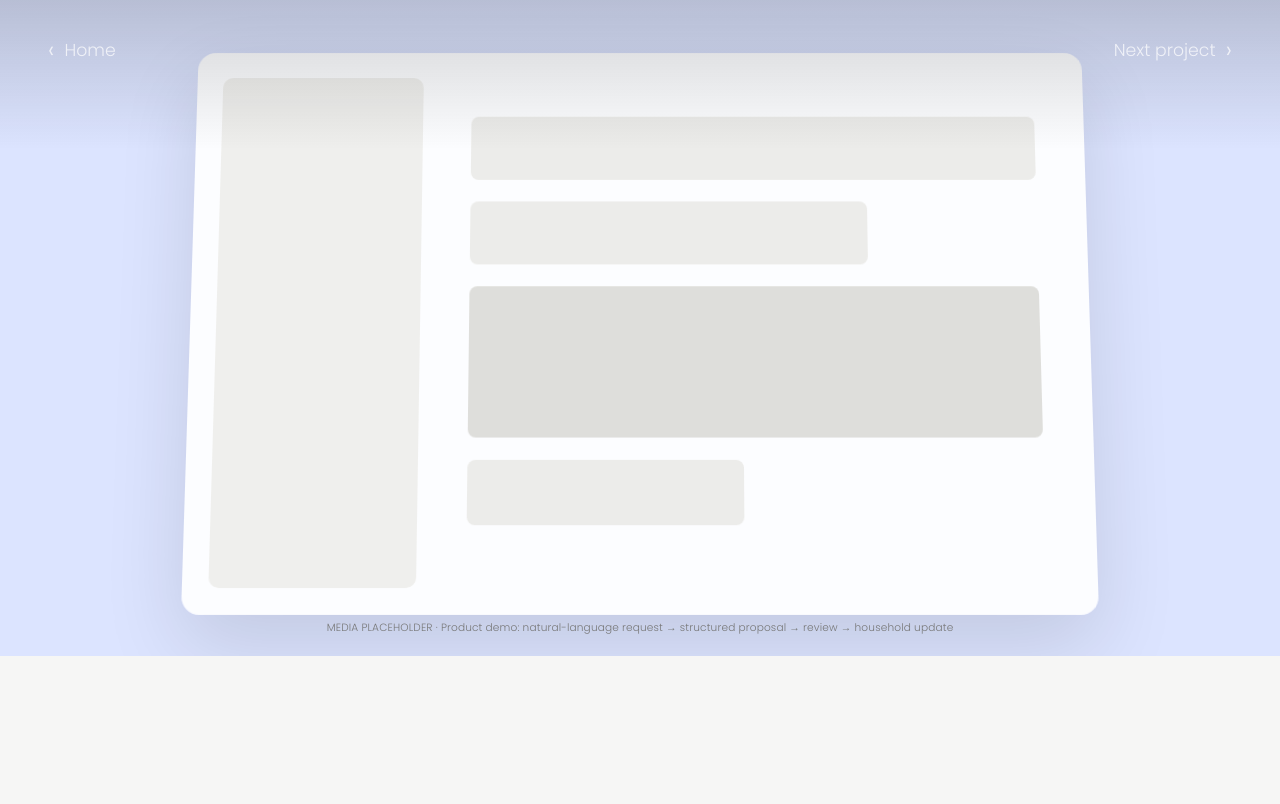
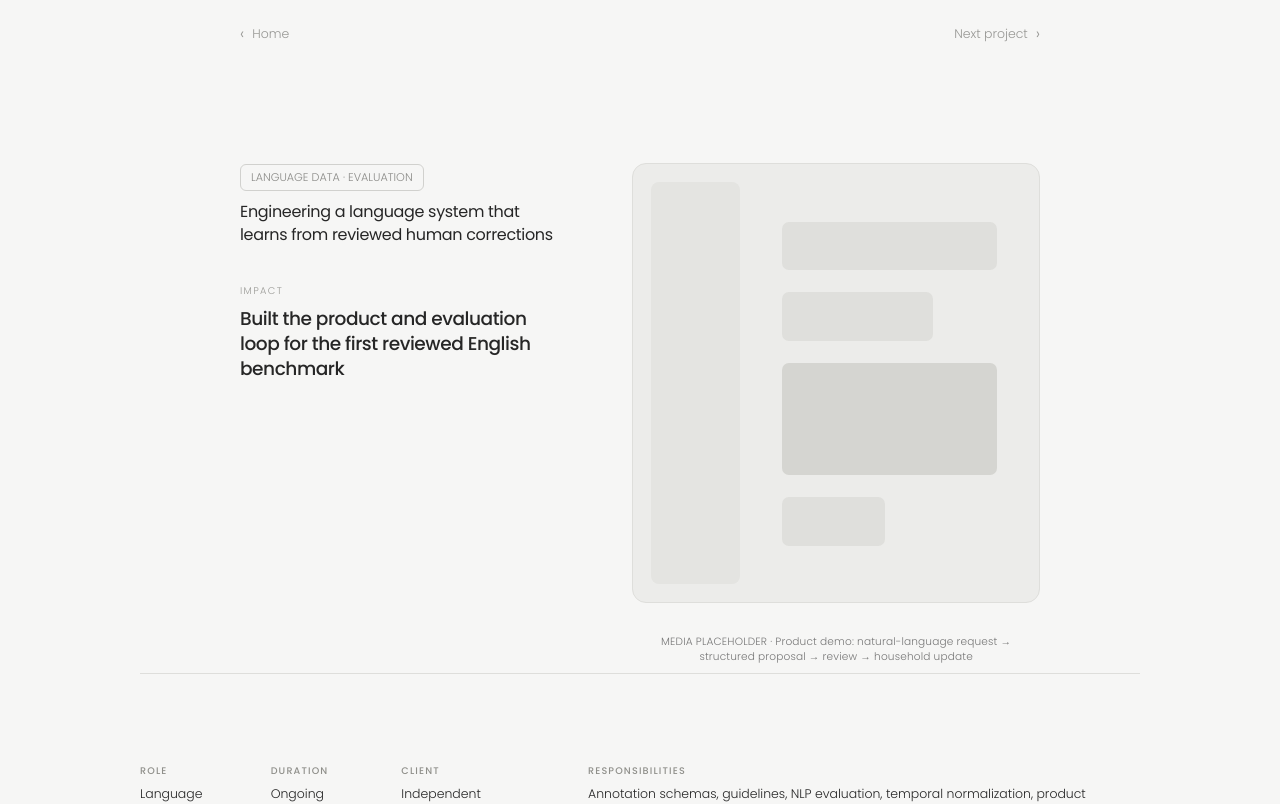
Before and after one commit to jiji123526/portfolio, a Next.js app: page /work/jangoing-kitchen-intelligence in a window 1280 px wide. Shown: the top 804 px of the page. Built offline with nearby package versions, Linux system fonts and the light colour scheme.

Commit message:
Match case study opening to reference

```diff
--- a/app/globals.css
+++ b/app/globals.css
@@ -45,9 +45,9 @@ a { color:inherit; text-decoration:none; }
 .project-card:hover .round-arrow { background:#139b24; border-color:#139b24; color:white; }
 .round-arrow.muted { opacity:.35; }
 .project-art { aspect-ratio:1.35; border-radius:10px; display:grid; place-items:center; overflow:hidden; position:relative; }
-.tone-1 .project-art,.solution-visual.tone-1,.case-cover.tone-1 { background:#dce4ff; }
-.tone-2 .project-art,.solution-visual.tone-2,.case-cover.tone-2 { background:#ffe0d0; }
-.tone-3 .project-art,.solution-visual.tone-3,.case-cover.tone-3 { background:#dceadf; }
+.tone-1 .project-art,.solution-visual.tone-1 { background:#dce4ff; }
+.tone-2 .project-art,.solution-visual.tone-2 { background:#ffe0d0; }
+.tone-3 .project-art,.solution-visual.tone-3 { background:#dceadf; }
 .art-window { width:68%; height:62%; background:rgba(255,255,255,.92); border-radius:10px; padding:22px; transform:rotate(-4deg); box-shadow:0 20px 40px rgba(0,0,0,.1); }
 .art-window span { display:block; height:9px; background:rgba(30,30,30,.12); border-radius:10px; margin-bottom:14px; }
 .art-window span:nth-child(2){width:72%}.art-window span:nth-child(3){width:44%}
@@ -59,22 +59,28 @@ a { color:inherit; text-decoration:none; }
 .reveal { opacity:0; transform:translateY(34px); transition:opacity .75s cubic-bezier(.2,.7,.2,1),transform .75s cubic-bezier(.2,.7,.2,1); }
 .reveal.is-visible { opacity:1; transform:translateY(0); }
 .project-grid>.reveal:nth-child(2n) { transition-delay:.09s; }
-.case-hero { padding-top:150px; padding-bottom:130px; }
 .metric-pill { display:inline-block; border:1px solid #d1d1ce; border-radius:6px; padding:4px 10px; color:#8b8b88; font-size:.7rem; }
-.case-hero h1 { margin:30px 0 72px; max-width:800px; font-weight:400; font-size:clamp(2rem,4.2vw,3.75rem); line-height:1.18; letter-spacing:-.045em; }
+.case-top-nav { position:fixed; z-index:20; top:0; left:0; width:100%; pointer-events:none; }
+.case-nav-inner { width:min(100% - 48px,800px); margin-inline:auto; padding-top:25px; display:flex; justify-content:space-between; align-items:center; color:#979794; font-size:.78rem; font-weight:300; }
+.case-nav-inner a { display:flex; align-items:center; gap:8px; pointer-events:auto; transition:color .2s ease; }
+.case-nav-inner a:hover { color:#3f3f3d; }
+.case-nav-inner span { font-size:1.28em; line-height:1; transform:translateY(-.02em); }
+.case-opening { min-height:660px; display:flex; align-items:flex-start; overflow:hidden; }
+.case-opening-inner { width:min(100% - 48px,800px); min-height:660px; margin-inline:auto; padding-top:163px; display:grid; grid-template-columns:.88fr 1.12fr; gap:72px; align-items:start; }
+.case-opening-copy { padding-top:1px; }
+.case-opening-copy h1 { margin:10px 0 38px; max-width:360px; font-size:1rem; line-height:1.42; font-weight:400; letter-spacing:-.02em; }
+.opening-impact { max-width:360px; }
+.opening-impact>span { display:block; margin-bottom:8px; color:#9b9b97; font-size:.61rem; line-height:1.4; letter-spacing:.14em; }
+.opening-impact strong { display:block; font-size:1.16rem; line-height:1.35; font-weight:500; letter-spacing:-.025em; }
+.case-opening-media { --mx:0px; --my:0px; position:relative; min-height:510px; transform:translate(var(--mx),var(--my)); transition:transform .28s ease-out; }
+.case-opening-media .media-note { bottom:8px; }
 .case-facts { display:grid; grid-template-columns:.8fr 1.2fr; gap:80px; }
 .case-facts dl { margin:0; display:grid; gap:24px; }.case-facts dl:first-child { grid-template-columns:repeat(3,1fr); }
 .case-facts dt { color:#8f8f8a; font-size:.6rem; letter-spacing:.12em; font-weight:500; margin-bottom:7px; }.case-facts dd { margin:0; font-size:.78rem; }
 .case-links { display:flex; flex-wrap:wrap; gap:8px 16px; }.case-links a { display:inline-flex; align-items:center; gap:.34em; }
-.case-cover { min-height:720px; width:100%; display:grid; place-items:center; position:relative; overflow:hidden; }
-.case-cover-hero { min-height:min(82vh,820px); }
-.case-cover-hero::after { content:''; position:absolute; z-index:1; inset:0 0 auto; height:150px; background:linear-gradient(to bottom,rgba(20,20,20,.18),transparent); pointer-events:none; }
-.case-cover-nav { position:absolute; z-index:3; top:38px; left:48px; right:48px; display:flex; justify-content:space-between; align-items:center; color:rgba(255,255,255,.72); font-size:clamp(.95rem,1.35vw,1.35rem); font-weight:300; }
-.case-cover-nav a { display:flex; align-items:center; gap:10px; transition:color .2s ease; }
-.case-cover-nav a:hover { color:#fff; }
-.case-cover-nav span { font-size:1.4em; line-height:1; transform:translateY(-.04em); }
-.cover-interface { --mx:0px; --my:0px; width:min(76%,900px); aspect-ratio:1.6; padding:26px; border-radius:18px; background:rgba(255,255,255,.9); display:grid; grid-template-columns:24% 1fr; gap:25px; box-shadow:0 30px 80px rgba(0,0,0,.12); transform:perspective(1000px) rotateX(4deg) translate(var(--mx),var(--my)); transition:transform .3s ease-out; }
-.cover-sidebar { background:#efefed; border-radius:10px; }.cover-content { padding:40px 24px; }.cover-content span { display:block; height:15%; background:#ececea; border-radius:8px; margin-bottom:22px; }.cover-content span:nth-child(2){width:70%}.cover-content span:nth-child(3){height:35%;background:#dededb}.cover-content span:nth-child(4){width:48%}
+.case-meta { padding-block:90px 110px; border-top:1px solid var(--line); }
+.cover-interface { width:100%; min-height:440px; padding:18px; border:1px solid #dededb; border-radius:14px; background:#ececea; display:grid; grid-template-columns:24% 1fr; gap:18px; overflow:hidden; }
+.cover-sidebar { background:#e4e4e1; border-radius:8px; }.cover-content { padding:40px 24px; }.cover-content span { display:block; height:15%; background:#dfdfdc; border-radius:7px; margin-bottom:22px; }.cover-content span:nth-child(2){width:70%}.cover-content span:nth-child(3){height:35%;background:#d5d5d1}.cover-content span:nth-child(4){width:48%}
 .media-note { position:absolute; left:50%; bottom:20px; width:calc(100% - 40px); transform:translateX(-50%); margin:0; text-align:center; color:#777; font-size:.66rem; line-height:1.4; letter-spacing:.015em; }
 .case-section { padding-block:150px; }
 .brief h2,.process-section>h2 { font-size:clamp(1.65rem,3vw,2.75rem); line-height:1.35; letter-spacing:-.035em; font-weight:400; max-width:880px; }
@@ -96,8 +102,8 @@ a { color:inherit; text-decoration:none; }
   .intro-grid { grid-template-columns:1fr; gap:42px; padding-top:62px; }.portrait-placeholder { width:min(82%,340px); }
   .section-label { margin-bottom:54px; }.project-grid { grid-template-columns:1fr; gap:64px; }.project-heading { min-height:auto; }.project-heading p { font-size:.9rem; }.footer { min-height:240px; }
   .experiment-row { grid-template-columns:1fr auto; gap:14px 24px; }.experiment-row>span { grid-column:1/-1; }.experiment-row p { max-width:520px; }
-  .case-cover-hero { min-height:68vh; }.case-cover-nav { top:24px; left:20px; right:20px; }.case-hero { padding-top:94px; padding-bottom:86px; }.case-hero h1 { margin-bottom:55px; }
-  .case-facts,.case-facts dl:first-child { grid-template-columns:1fr; gap:28px; }.case-cover { min-height:430px; }.cover-interface { width:88%; padding:14px; gap:12px; }.cover-content { padding:20px 12px; }
+  .case-nav-inner { width:calc(100% - 32px); padding-top:20px; }.case-opening { min-height:auto; }.case-opening-inner { width:calc(100% - 32px); min-height:auto; padding:112px 0 78px; grid-template-columns:1fr; gap:54px; }.case-opening-copy h1 { max-width:520px; font-size:1.08rem; }.opening-impact { max-width:520px; }.case-opening-media { min-height:390px; }.cover-interface { min-height:340px; padding:14px; gap:12px; }.cover-content { padding:20px 12px; }.case-meta { padding-block:70px 86px; }
+  .case-facts,.case-facts dl:first-child { grid-template-columns:1fr; gap:28px; }
   .case-section { padding-block:94px; }.insight-grid,.challenge-list { grid-template-columns:1fr; gap:48px; }.solution-row { grid-template-columns:1fr; gap:36px; padding:70px 0; }
   .impact-grid { grid-template-columns:1fr; gap:80px; padding-block:94px; }.statement { min-height:560px; }
   .tension-grid,.architecture { grid-template-columns:1fr; }.architecture { gap:44px; }.architecture-placeholder { min-height:330px; }.limitation-copy { margin-bottom:56px; }
--- a/app/work/[slug]/page.tsx
+++ b/app/work/[slug]/page.tsx
@@ -16,21 +16,36 @@ export default async function ProjectPage({ params }: { params: Promise<{ slug:
   return (
     <main className="case-study">
       <MotionEffects />
-      <div className={`case-cover case-cover-hero tone-${index + 1} reveal`} aria-label="Project media placeholder">
-        <nav className="case-cover-nav" aria-label="Project navigation">
+      <nav className="case-top-nav" aria-label="Project navigation">
+        <div className="case-nav-inner">
           <Link href="/"><span aria-hidden="true">&#8249;</span> Home</Link>
           <Link href={`/work/${nextProject.slug}`}>Next project <span aria-hidden="true">&#8250;</span></Link>
-        </nav>
-        <div className="cover-interface magnetic"><div className="cover-sidebar" /><div className="cover-content"><span /><span /><span /><span /></div></div>
-        <p className="media-note">MEDIA PLACEHOLDER · {project.coverNote ?? 'Project overview and key product moments'}</p>
-      </div>
-      <header className="case-hero shell reveal">
-        <span className="metric-pill">{project.metric}</span><h1>{project.headline}</h1>
+        </div>
+      </nav>
+
+      <header className="case-opening reveal">
+        <div className="case-opening-inner">
+          <div className="case-opening-copy">
+            <span className="metric-pill">{project.metric}</span>
+            <h1>{project.headline}</h1>
+            <div className="opening-impact">
+              <span>IMPACT</span>
+              <strong>{project.impact}</strong>
+            </div>
+          </div>
+          <div className="case-opening-media magnetic" aria-label="Project media placeholder">
+            <div className="cover-interface"><div className="cover-sidebar" /><div className="cover-content"><span /><span /><span /><span /></div></div>
+            <p className="media-note">MEDIA PLACEHOLDER · {project.coverNote ?? 'Project overview and key product moments'}</p>
+          </div>
+        </div>
+      </header>
+
+      <section className="case-meta shell reveal" aria-label="Project details">
         <div className="case-facts">
           <dl><div><dt>ROLE</dt><dd>{project.role}</dd></div><div><dt>DURATION</dt><dd>{project.duration}</dd></div><div><dt>CLIENT</dt><dd>{project.client}</dd></div></dl>
           <dl><div><dt>RESPONSIBILITIES</dt><dd>{project.responsibilities}</dd></div><div><dt>TOOLS</dt><dd>{project.tools}</dd></div>{(project.liveUrl || project.repoUrl) && <div><dt>LINKS</dt><dd className="case-links">{project.liveUrl && <a href={project.liveUrl} target="_blank" rel="noreferrer">Live product <ExternalArrow /></a>}{project.repoUrl && <a href={project.repoUrl} target="_blank" rel="noreferrer">GitHub <ExternalArrow /></a>}</dd></div>}</dl>
         </div>
-      </header>
+      </section>
 
       <section className="brief shell case-section reveal"><p className="eyebrow">PROJECT BRIEF</p><h2>{project.brief}</h2><p className="caption">The brief was narrowed by defining the audience, context, and measurable outcome.</p></section>
 
```
